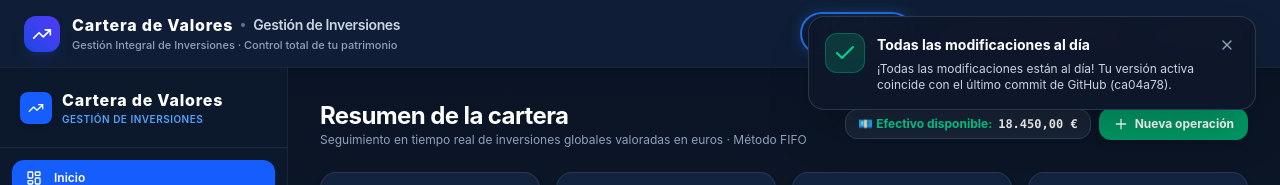
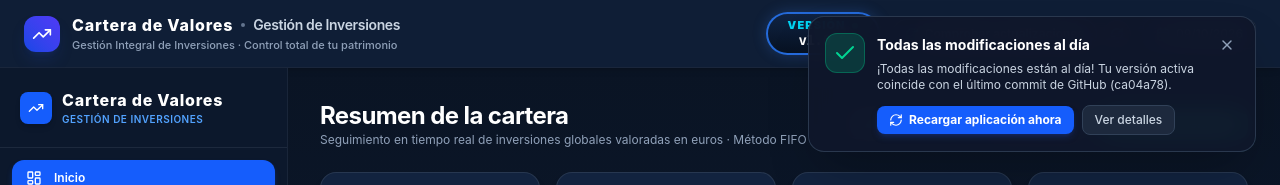
Before and after one commit to Gaguegu/Cartera-de-Valores, a React (Vite) app: page / in a window 1280 px wide. Both pictures are taken after a click on the button "Comprobar actualizaciones". Shown: the top 185 px of the page. Built offline with nearby package versions, Linux system fonts and the light colour scheme; no server answers.

Commit message:
fix: improve app update flow and UI labels
- Add force reload mechanism to ensure clean state updates.
- Refine manual feedback UI for update notifications.
- Update date input placeholder to be more descriptive.

```diff
--- a/public/version.json
+++ b/public/version.json
@@ -1,8 +1,8 @@
 {
   "version": "v1.0.0",
   "commitSha": "ca04a78",
-  "buildTime": "2026-10-09T18:08:24Z",
-  "message": "chore: bump application version to v1.0.0",
+  "buildTime": "2026-10-09T18:36:00Z",
+  "message": "fix: fecha actual dinámica en tiempo real y optimización de actualización",
   "author": "Ansama",
   "branch": "principal",
   "repo": "Gaguegu/Cartera-de-Valores"
--- a/src/App.tsx
+++ b/src/App.tsx
@@ -113,6 +113,7 @@ export default function App() {
     lastChecked,
     checkForUpdates,
     handleInstallNow,
+    handleForceReload,
     handleToggleAutoUpdate,
     dismissJustUpdated,
     dismissManualFeedback,
@@ -356,6 +357,7 @@ export default function App() {
         manualFeedback={manualFeedback}
         isUpdating={isUpdating}
         onInstallNow={handleInstallNow}
+        onForceReload={handleForceReload}
         onDismissJustUpdated={dismissJustUpdated}
         onDismissManualFeedback={dismissManualFeedback}
         onOpenVersionsModal={() => setIsVersionsModalOpen(true)}
@@ -373,6 +375,7 @@ export default function App() {
         hasPendingUpdate={Boolean(updateAvailable)}
         onCheckForUpdates={() => checkForUpdates(true)}
         onInstallNow={() => handleInstallNow()}
+        onForceReload={handleForceReload}
       />
 
       {/* Main layout container with sidebar and content */}
--- a/src/components/Header.tsx
+++ b/src/components/Header.tsx
@@ -14,6 +14,7 @@ interface HeaderProps {
   hasPendingUpdate?: boolean;
   onCheckForUpdates?: () => void;
   onInstallNow?: () => void;
+  onForceReload?: () => void;
 }
 
 export function Header({
@@ -26,6 +27,7 @@ export function Header({
   hasPendingUpdate = false,
   onCheckForUpdates,
   onInstallNow,
+  onForceReload,
 }: HeaderProps) {
   const todayFormatted = useMemo(() => {
     return new Intl.DateTimeFormat('es-ES', {
@@ -141,6 +143,7 @@ export function Header({
 
         {/* BOTÓN DE ACTUALIZACIÓN MANUAL (Comprobar si están todas las actualizaciones al día) */}
         {onCheckForUpdates && (
+          <div className="flex items-center gap-1.5">
             <button
               onClick={hasPendingUpdate && onInstallNow ? () => onInstallNow() : onCheckForUpdates}
               disabled={isCheckingVersion}
@@ -169,6 +172,18 @@ export function Header({
                 {isCheckingVersion ? 'Buscando...' : hasPendingUpdate ? 'Actualizar' : 'Comprobar'}
               </span>
             </button>
+
+            {onForceReload && (
+              <button
+                onClick={onForceReload}
+                className="flex items-center justify-center p-1.5 rounded-full bg-slate-900/80 hover:bg-slate-800 text-slate-400 hover:text-cyan-300 border border-slate-800 hover:border-slate-700 transition-all cursor-pointer shadow-sm active:scale-90"
+                title="Recargar la aplicación (limpia caché y carga los últimos cambios sin cerrar la app)"
+                aria-label="Recargar aplicación"
+              >
+                <RefreshCw className="w-3.5 h-3.5" />
+              </button>
+            )}
+          </div>
         )}
 
         {/* Date badge: Fecha actual dinámica */}
--- a/src/components/UpdateNotificationBanner.tsx
+++ b/src/components/UpdateNotificationBanner.tsx
@@ -8,6 +8,7 @@ interface UpdateNotificationBannerProps {
   manualFeedback: ManualCheckFeedback | null;
   isUpdating?: boolean;
   onInstallNow: (version?: AppVersionInfo) => void;
+  onForceReload?: () => void;
   onDismissJustUpdated: () => void;
   onDismissManualFeedback: () => void;
   onOpenVersionsModal: () => void;
@@ -19,6 +20,7 @@ export function UpdateNotificationBanner({
   manualFeedback,
   isUpdating = false,
   onInstallNow,
+  onForceReload,
   onDismissJustUpdated,
   onDismissManualFeedback,
   onOpenVersionsModal,
@@ -115,6 +117,29 @@ export function UpdateNotificationBanner({
                 {manualFeedback.message}
               </p>
 
+              {manualFeedback.status === 'up_to_date' && onForceReload && (
+                <div className="mt-3 flex items-center gap-2">
+                  <button
+                    onClick={onForceReload}
+                    disabled={isUpdating}
+                    className="px-3 py-1.5 rounded-lg bg-blue-600 hover:bg-blue-500 text-white text-xs font-bold shadow-md shadow-blue-900/40 flex items-center gap-1.5 transition-all cursor-pointer disabled:opacity-50"
+                    title="Recargar la aplicación para limpiar la memoria y cargar los últimos cambios sin cerrar la app"
+                  >
+                    <RefreshCw className={`w-3.5 h-3.5 ${isUpdating ? 'animate-spin' : ''}`} />
+                    {isUpdating ? 'Recargando...' : 'Recargar aplicación ahora'}
+                  </button>
+                  <button
+                    onClick={() => {
+                      onDismissManualFeedback();
+                      onOpenVersionsModal();
+                    }}
+                    className="px-3 py-1.5 rounded-lg bg-slate-800 hover:bg-slate-700 text-slate-300 text-xs font-medium border border-slate-700 transition-colors cursor-pointer"
+                  >
+                    Ver detalles
+                  </button>
+                </div>
+              )}
+
               {manualFeedback.status === 'update_available' && updateAvailable && (
                 <div className="mt-3 flex items-center gap-2">
                   <button
--- a/src/components/modals/NewOperationModal.tsx
+++ b/src/components/modals/NewOperationModal.tsx
@@ -226,7 +226,7 @@ export function NewOperationModal({
               type="text"
               value={date}
               onChange={e => setDate(e.target.value)}
-              placeholder="Ej. 12/08/2026"
+              placeholder="DD/MM/AAAA"
               required
               className="w-full bg-slate-950 border border-slate-700 rounded-xl px-3 py-2 text-sm text-white focus:outline-none focus:border-blue-500"
             />
--- a/src/hooks/useAppUpdater.ts
+++ b/src/hooks/useAppUpdater.ts
@@ -37,6 +37,23 @@ export function useAppUpdater() {
 
   // Check if we just reloaded or have a pending post-update notice
   useEffect(() => {
+    const justReloaded = sessionStorage.getItem('cartera_just_reloaded');
+    if (justReloaded) {
+      sessionStorage.removeItem('cartera_just_reloaded');
+      setJustUpdated({
+        version: APP_SEMANTIC_VERSION,
+        commitSha: getCurrentVersionSha(),
+        message: 'Aplicación recargada con éxito a la última versión disponible.',
+        date: new Date().toISOString(),
+      });
+      playUpdateChime();
+
+      justUpdatedTimerRef.current = setTimeout(() => {
+        setJustUpdated(null);
+      }, 7000);
+      return;
+    }
+
     const notice = consumeJustUpdatedNotification();
     if (notice) {
       setJustUpdated(notice);
@@ -234,43 +251,47 @@ export function useAppUpdater() {
   }, [checkForUpdates]);
 
   /**
-   * Instantly applies the update in-place without page reload loop,
-   * updates the local storage version, and presents the celebration toast.
+   * Instantly applies the update and reloads the application cleanly,
+   * clearing cache storage and showing the success banner upon reload.
    */
-  const handleInstallNow = (versionToInstall?: AppVersionInfo) => {
+  const handleInstallNow = async (versionToInstall?: AppVersionInfo) => {
     const target = versionToInstall || updateAvailable;
-    if (!target) return;
-
     setIsUpdating(true);
 
     try {
-      const notice = applyAppUpdate(target);
-      const targetSha = (target.commitSha || target.version).substring(0, 7);
+      if (target) {
+        applyAppUpdate(target);
+      }
+      if ('caches' in window) {
+        const cacheKeys = await window.caches.keys();
+        await Promise.all(cacheKeys.map(k => window.caches.delete(k)));
+      }
+    } catch {
+      // ignore
+    }
 
-      setCurrentVersionSha(targetSha);
-      setUpdateAvailable(null);
-      setManualFeedback(null);
-      setJustUpdated(notice);
+    sessionStorage.setItem('cartera_just_reloaded', 'true');
+    window.location.reload();
+  };
 
-      // Refresh history list marking the new target as current
-      setHistory(prev =>
-        prev.map(item => ({
-          ...item,
-          isCurrent: isSameCommit(item.version, targetSha) || isSameCommit(item.commitSha, targetSha),
-        }))
-      );
+  /**
+   * Forces a clean cache-busting reload of the app so any code modifications
+   * take effect immediately without requiring the user to manually close and reopen the app.
+   */
+  const handleForceReload = async () => {
+    setIsUpdating(true);
 
-      playUpdateChime();
+    try {
+      if ('caches' in window) {
+        const cacheKeys = await window.caches.keys();
+        await Promise.all(cacheKeys.map(k => window.caches.delete(k)));
+      }
+    } catch {
+      // ignore
+    }
 
-      if (justUpdatedTimerRef.current) {
-        clearTimeout(justUpdatedTimerRef.current);
-      }
-      justUpdatedTimerRef.current = setTimeout(() => {
-        setJustUpdated(null);
-      }, 7000);
-    } finally {
-      setIsUpdating(false);
-    }
+    sessionStorage.setItem('cartera_just_reloaded', 'true');
+    window.location.reload();
   };
 
   const handleToggleAutoUpdate = (enabled: boolean) => {
@@ -305,6 +326,7 @@ export function useAppUpdater() {
     lastChecked,
     checkForUpdates,
     handleInstallNow,
+    handleForceReload,
     handleToggleAutoUpdate,
     dismissJustUpdated,
     dismissManualFeedback,
```
Lines whose indentation alone changed are shown as unchanged.
